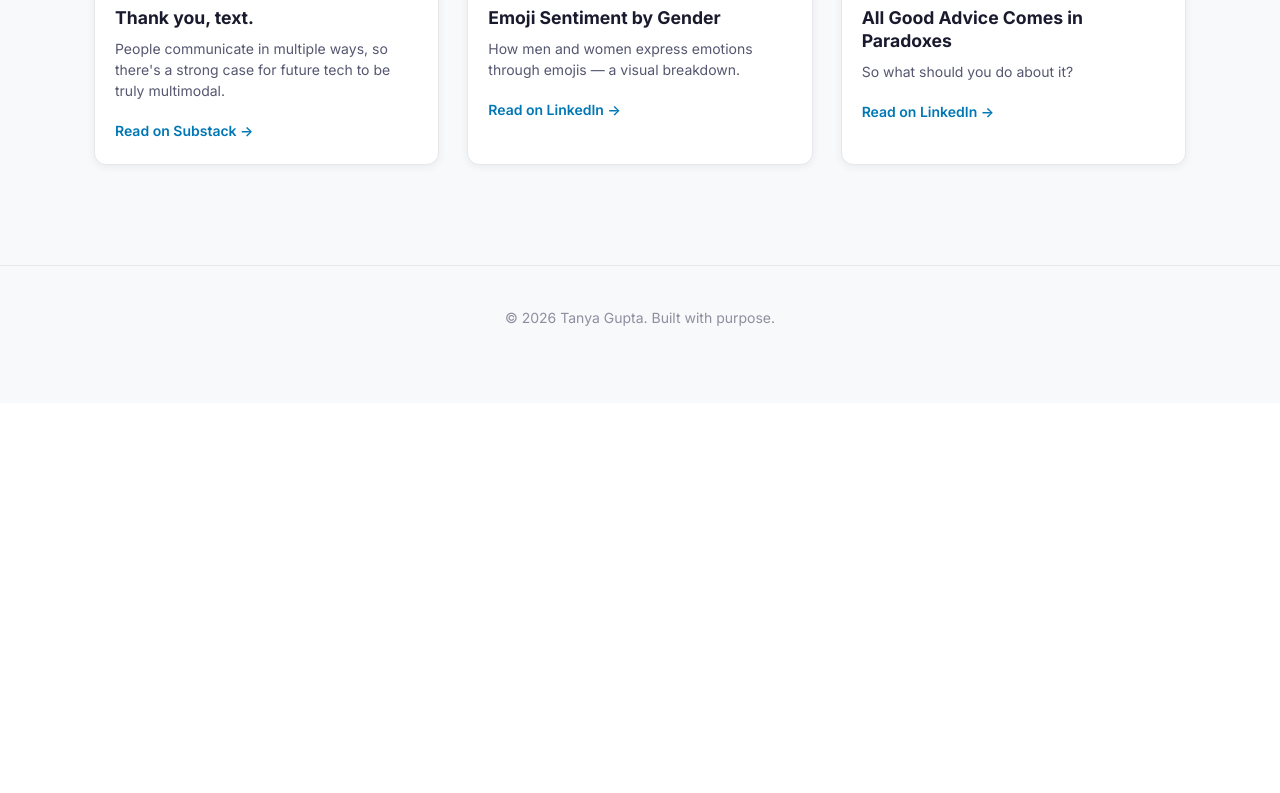
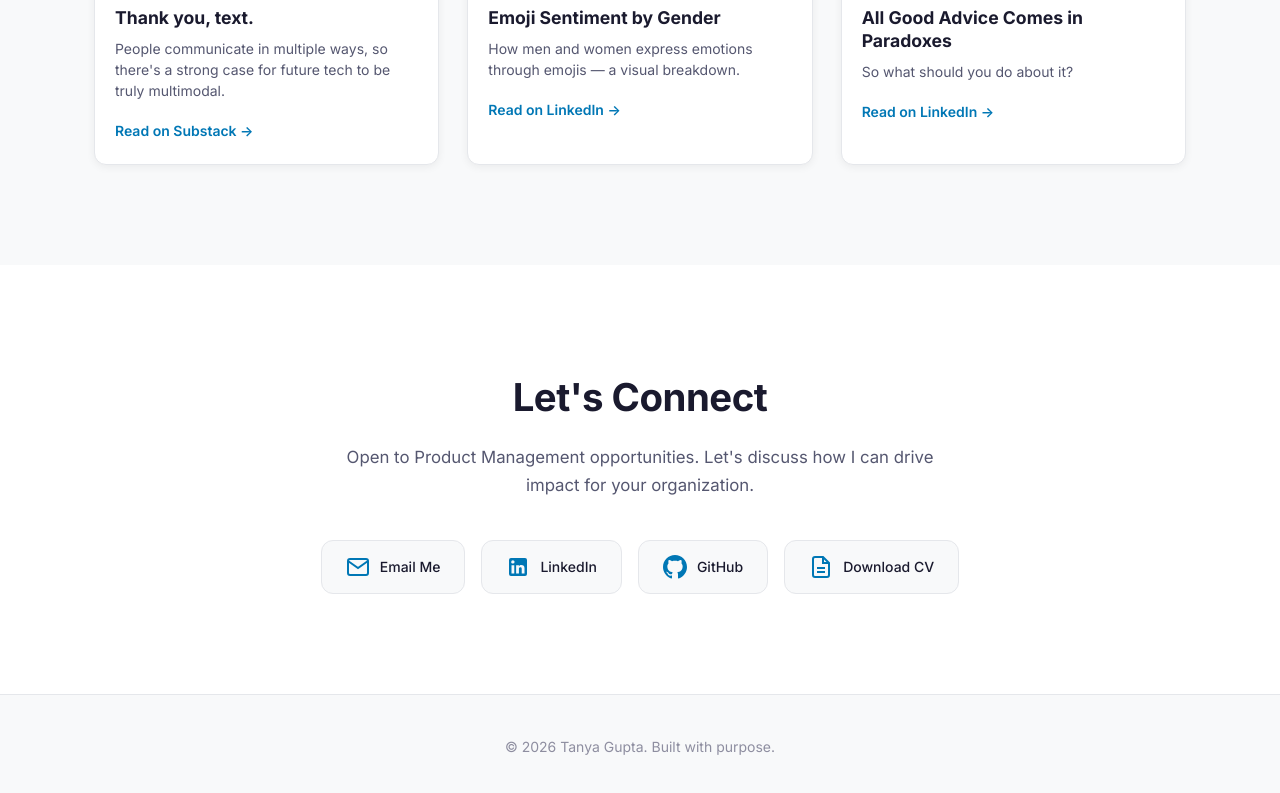
Before and after one commit to Tannybuoy/Tannybuoy.github.io, a plain HTML site: page writings.html in a window 1280 px wide. Shown: the part 764-1557 px from the top of the page. Before the commit the page ends 1167 px from the top, so only its background shows below. Drawn offline with Linux system fonts and the light colour scheme.

Commit message:
Connect section in writings.html

```diff
--- a/writings.html
+++ b/writings.html
@@ -140,6 +140,43 @@
         </div>
     </section>
 
+    <!-- Contact Section -->
+    <section id="contact" class="section contact-section">
+        <div class="container">
+            <h2 class="section-title">
+                <span class="text-linkedin">Let's Connect</span>
+                <span class="text-unhinged">Let's Talk (If You Made It This Far)</span>
+            </h2>
+            <p class="contact-description">
+                <span class="text-linkedin">Open to Product Management opportunities. Let's discuss how I can drive impact for your organization.</span>
+                <span class="text-unhinged">Hire me if you appreciate PMs who've actually shipped things and aren't afraid to admit when stakeholder alignment is a myth.</span>
+            </p>
+            <div class="contact-links">
+                <a href="mailto:mjtanyagupta@gmail.com" class="contact-link" aria-label="Email">
+                    <svg width="24" height="24" viewBox="0 0 24 24" fill="none" stroke="currentColor" stroke-width="2"><path d="M4 4h16c1.1 0 2 .9 2 2v12c0 1.1-.9 2-2 2H4c-1.1 0-2-.9-2-2V6c0-1.1.9-2 2-2z"/><polyline points="22,6 12,13 2,6"/></svg>
+                    <span class="text-linkedin">Email Me</span>
+                    <span class="text-unhinged">Slide Into My Inbox</span>
+                </a>
+                <a href="https://www.linkedin.com/in/tanyagupta10/" target="_blank" rel="noopener noreferrer" class="contact-link" aria-label="LinkedIn">
+                    <svg width="24" height="24" viewBox="0 0 24 24" fill="currentColor"><path d="M19 3a2 2 0 0 1 2 2v14a2 2 0 0 1-2 2H5a2 2 0 0 1-2-2V5a2 2 0 0 1 2-2h14m-.5 15.5v-5.3a3.26 3.26 0 0 0-3.26-3.26c-.85 0-1.84.52-2.32 1.3v-1.11h-2.79v8.37h2.79v-4.93c0-.77.62-1.4 1.39-1.4a1.4 1.4 0 0 1 1.4 1.4v4.93h2.79M6.88 8.56a1.68 1.68 0 0 0 1.68-1.68c0-.93-.75-1.69-1.68-1.69a1.69 1.69 0 0 0-1.69 1.69c0 .93.76 1.68 1.69 1.68m1.39 9.94v-8.37H5.5v8.37h2.77z"/></svg>
+                    <span class="text-linkedin">LinkedIn</span>
+                    <span class="text-unhinged">The Professional One</span>
+                </a>
+                <a href="https://github.com/Tannybuoy" target="_blank" rel="noopener noreferrer" class="contact-link" aria-label="GitHub">
+                    <svg width="24" height="24" viewBox="0 0 24 24" fill="currentColor"><path d="M12 0c-6.626 0-12 5.373-12 12 0 5.302 3.438 9.8 8.207 11.387.599.111.793-.261.793-.577v-2.234c-3.338.726-4.033-1.416-4.033-1.416-.546-1.387-1.333-1.756-1.333-1.756-1.089-.745.083-.729.083-.729 1.205.084 1.839 1.237 1.839 1.237 1.07 1.834 2.807 1.304 3.492.997.107-.775.418-1.305.762-1.604-2.665-.305-5.467-1.334-5.467-5.931 0-1.311.469-2.381 1.236-3.221-.124-.303-.535-1.524.117-3.176 0 0 1.008-.322 3.301 1.23.957-.266 1.983-.399 3.003-.404 1.02.005 2.047.138 3.006.404 2.291-1.552 3.297-1.23 3.297-1.23.653 1.653.242 2.874.118 3.176.77.84 1.235 1.911 1.235 3.221 0 4.609-2.807 5.624-5.479 5.921.43.372.823 1.102.823 2.222v3.293c0 .319.192.694.801.576 4.765-1.589 8.199-6.086 8.199-11.386 0-6.627-5.373-12-12-12z"/></svg>
+                    <span class="text-linkedin">GitHub</span>
+                    <span class="text-unhinged">Where The Code Lives</span>
+                </a>
+                <a href="https://tannybuoy.github.io/cv.pdf" target="_blank" class="contact-link" aria-label="Resume">
+                    <svg width="24" height="24" viewBox="0 0 24 24" fill="none" stroke="currentColor" stroke-width="2"><path d="M14 2H6a2 2 0 0 0-2 2v16a2 2 0 0 0 2 2h12a2 2 0 0 0 2-2V8z"/><polyline points="14 2 14 8 20 8"/><line x1="16" y1="13" x2="8" y2="13"/><line x1="16" y1="17" x2="8" y2="17"/></svg>
+                    <span class="text-linkedin">Download CV</span>
+                    <span class="text-unhinged">The Polished Version of Me</span>
+                </a>
+            </div>
+        </div>
+    </section>
+
+
     <!-- Footer -->
     <footer class="footer">
         <div class="container">
```
